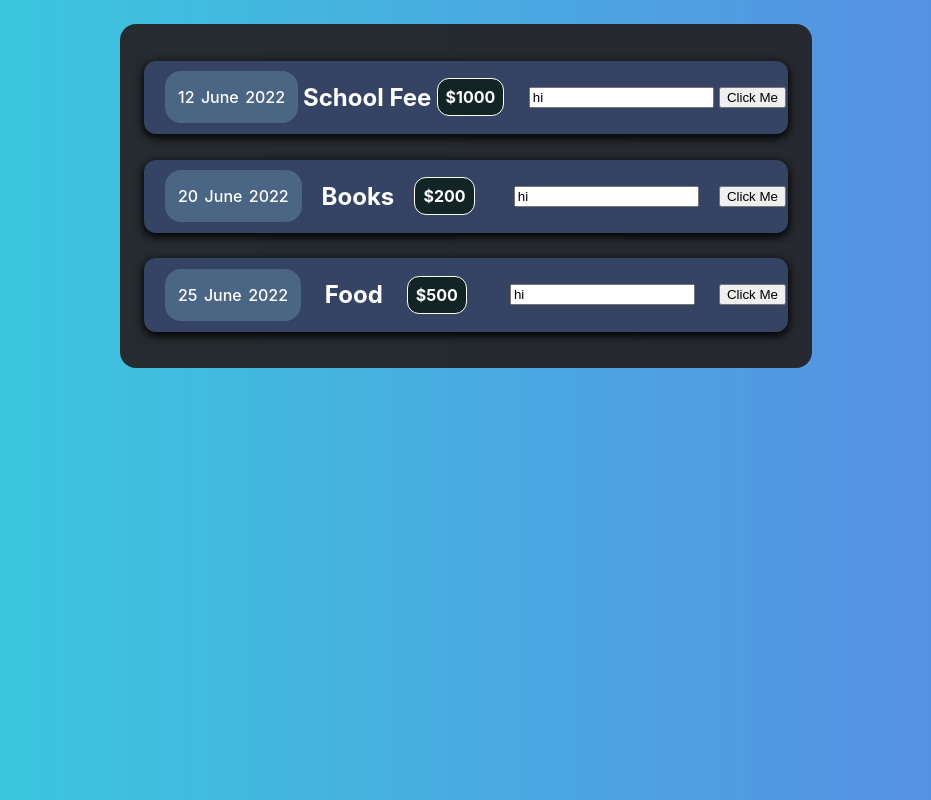
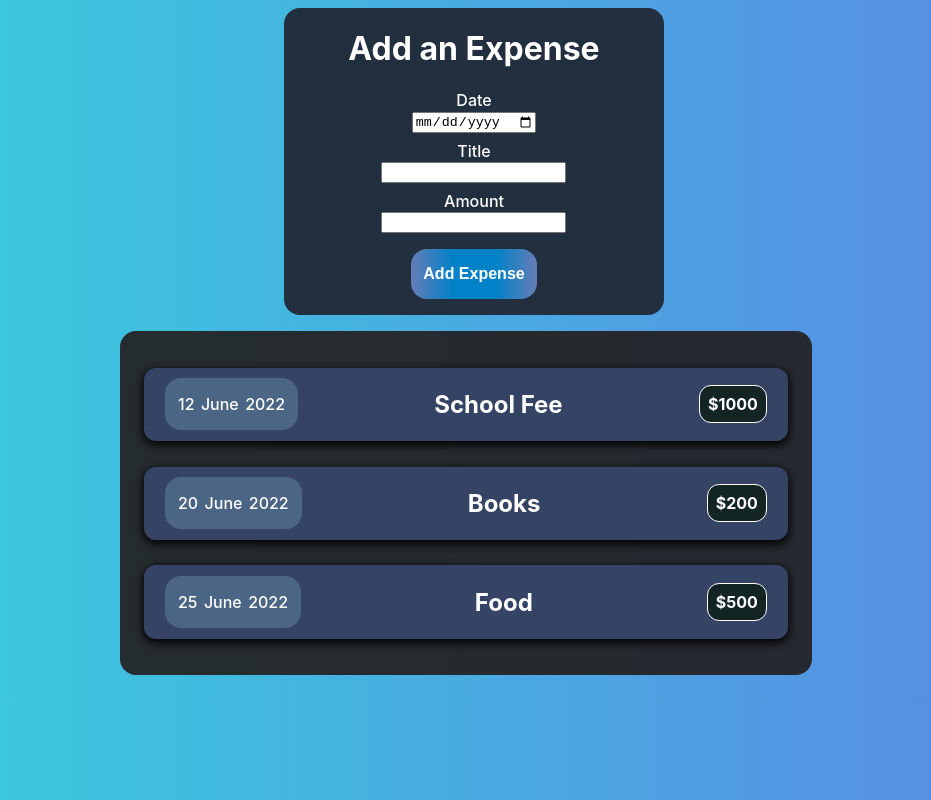
Before and after one commit to SajidCurious/Expense-Tracker, a React (Create React App) app: page / in a window 1280 px wide. Shown: the whole page, without its empty margins (174-1105 px from the left). Built offline with nearby package versions, Linux system fonts and the light colour scheme.

Commit message:
Added expense form

```diff
--- a/src/App.js
+++ b/src/App.js
@@ -1,6 +1,7 @@
 import React from "react";
 import Expenses from "./Components/Expenses";
 import "./App.css";
+import NewExpense from "./Components/NewExpense";
 
 const App = () => {
   let expenses = [
@@ -25,9 +26,12 @@ const App = () => {
   ];
 
   return (
-    <div className="final">
-      <Expenses item={expenses} />
-    </div>
+    <>
+      <NewExpense />
+      <div className="final">
+        <Expenses item={expenses} />
+      </div>
+    </>
   );
 };
 
--- /dev/null
+++ b/src/Components/ExpenseForm.css
@@ -0,0 +1,26 @@
+.form{
+    display: flex;
+    flex-direction: column;
+    background-color: #222f3e;
+    padding: 0vh 5vw 2vh 5vw;
+    color: white;
+    text-align: center;
+    border-radius: 1rem;
+    font-size: 1rem;
+    font-weight: 500;
+}
+.input_date,.input_title,.input_amount{
+    margin-bottom: 1vh;
+}
+
+.create_expense{
+    padding: 2vh 1vw;
+    border-radius: 1rem;
+    font-size: 1rem;
+    margin-top: 2vh;
+    color: white;
+    background: linear-gradient(to right, #667db6, #0082c8, #0082c8, #667db6);
+    cursor: pointer;
+    border: none;
+    font-weight: 600;
+}
--- /dev/null
+++ b/src/Components/ExpenseForm.js
@@ -0,0 +1,33 @@
+import React from "react";
+
+import "./ExpenseForm.css";
+
+const ExpenseForm = () => {
+  return (
+    <form className="form">
+      <h1>Add an Expense</h1>
+      <div className="input_date">
+        <label>Date </label>
+        <br />
+        <input type="date" className="label" />
+      </div>
+      <div className="input_title">
+        <label>Title</label>
+        <br />
+        <input type="text" />
+      </div>
+      <div className="input_amout">
+        <label>Amount</label>
+        <br />
+        <input type="number" />
+      </div>
+      <div>
+        <button type="submit" className="create_expense">
+          Add Expense
+        </button>
+      </div>
+    </form>
+  );
+};
+
+export default ExpenseForm;
--- a/src/Components/ExpenseItem.js
+++ b/src/Components/ExpenseItem.js
@@ -4,21 +4,11 @@ import "./ExpenseDate";
 import ExpenseDate from "./ExpenseDate";
 
 export const ExpenseItem = (props) => {
-  const [newTitle, setNewTitle] = useState("hi");
-  const [title, setTitle] = useState(props.title);
-  const clickHandler = () => {
-    setTitle(newTitle);
-  };
-  const clickChange = (event) => {
-    setNewTitle(event.target.value);
-  };
   return (
     <div className="expense-item">
       <ExpenseDate date={props.date} />
-      <h2>{title}</h2>
+      <h2>{props.title}</h2>
       <p className="expense-item_price">${props.amount}</p>
-      <input type="text" value={newTitle} onChange={clickChange} />
-      <button onClick={clickHandler}>Click Me</button>
     </div>
   );
 };
--- /dev/null
+++ b/src/Components/NewExpense.css
@@ -0,0 +1,5 @@
+.main_div{
+    display: flex;
+    justify-content: center;
+    width: 100vw;
+}
--- /dev/null
+++ b/src/Components/NewExpense.js
@@ -0,0 +1,15 @@
+import React from "react";
+
+import "./NewExpense.css";
+
+import ExpenseForm from "./ExpenseForm";
+
+const NewExpense = () => {
+  return (
+    <div className="main_div">
+      <ExpenseForm />
+    </div>
+  );
+};
+
+export default NewExpense;
```
